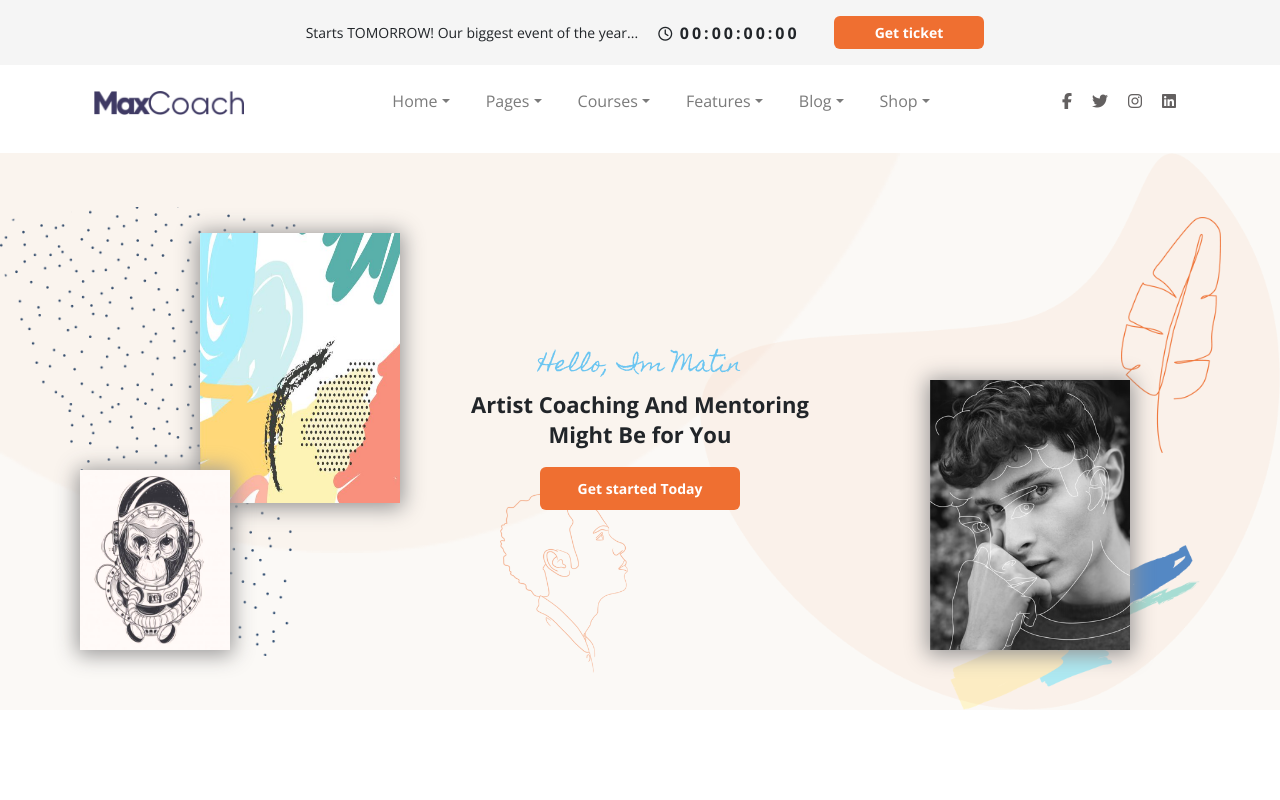
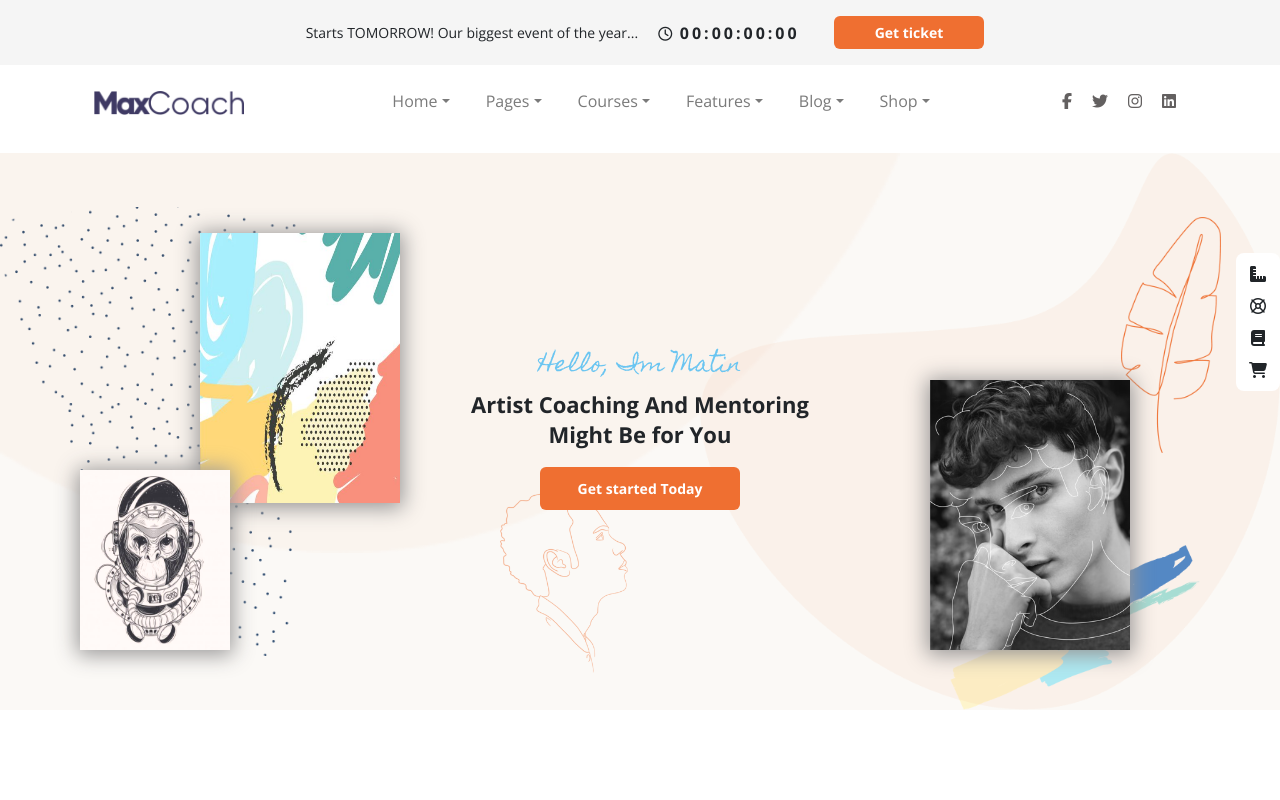
Before and after one commit to Corfaya/proj-html-vuejs, a Vue app: page / in a window 1280 px wide. Shown: the top 800 px of the page. Built offline with nearby package versions, Linux system fonts and the light colour scheme; a web font is replaced by a local one.

Commit message:
[UPD] Hero static icons added

```diff
--- a/src/components/partials/Hero.vue
+++ b/src/components/partials/Hero.vue
@@ -10,6 +10,13 @@ export default {
         <div class="obj-fit first"><img src="../../assets/img/artist-course-05-480x480.jpg" alt=""></div>
         <div class="obj-fit second"><img src="../../assets/img/artist-course-08-480x480.jpg" alt=""></div>
         <div class="obj-fit third"><img src="../../assets/img/artist-hero-image-04.jpg" alt=""></div>
+        <!-- ICONS -->
+        <div class="d-flex flex-column align-items-center icons-box position-absolute">
+            <i class="fa-solid fa-ruler-combined"></i>
+            <i class="fa-regular fa-life-ring"></i>
+            <i class="fa-solid fa-book"></i>
+            <i class="fa-solid fa-cart-shopping"></i>
+        </div>
         <div class="container d-flex justify-content-center">
             <!-- TEXT -->
             <div class="d-flex flex-column align-items-center hero-text-box">
@@ -64,6 +71,19 @@ export default {
         }
     }
 
+    .icons-box {
+        background-color: $white;
+        padding: 5px;
+        border-radius: 8px;
+        right: 0;
+        top: 100px;
+
+
+        i {
+            margin: 8px;
+        }
+    }
+
     img {
         width: 100%;
         height: 100%;
```
